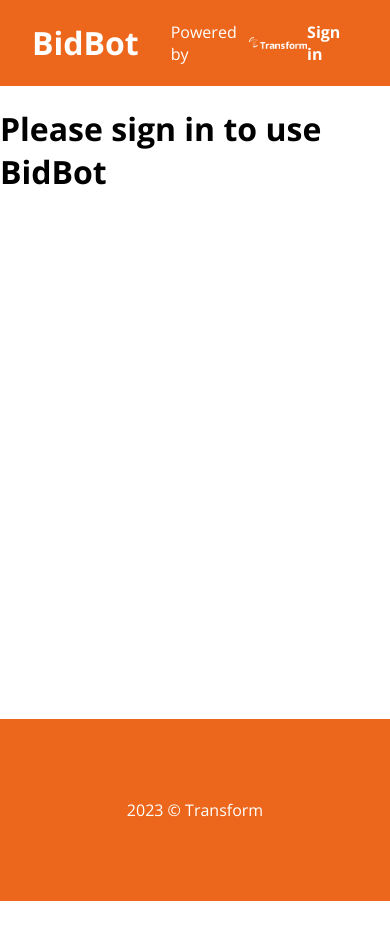
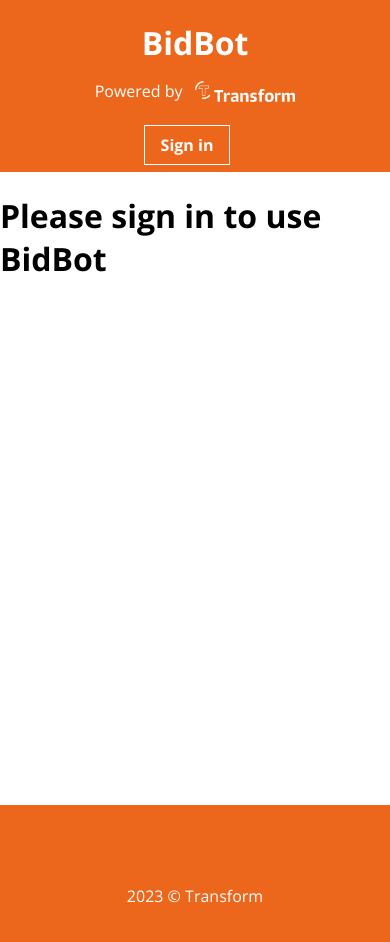
Before and after one commit to tufanbutuner/bidbot-v1, a Next.js app: page / in a window 390 px wide. Shown: the top 942 px of the page. Before the commit the page ends 901 px from the top, so only its background shows below. Built offline with nearby package versions, Linux system fonts and the light colour scheme; no server answers.

Commit message:
more styling

```diff
--- a/components/Navbar.tsx
+++ b/components/Navbar.tsx
@@ -25,10 +25,14 @@
         {session ? (
           <>
             <li>{session.user?.name}</li>
-            <li onClick={() => signOut()}>Sign out</li>
+            <li className="auth-container" onClick={() => signOut()}>
+              Sign out
+            </li>
           </>
         ) : (
-          <li onClick={() => signIn()}>Sign in</li>
+          <li className="auth-container" onClick={() => signIn()}>
+            Sign in
+          </li>
         )}
       </ul>
     </div>
--- a/styles/globals.scss
+++ b/styles/globals.scss
@@ -107,7 +107,7 @@
 
   li {
     display: inline;
-    margin-right: 10px;
+    margin-right: 1rem;
     font-weight: bold;
     cursor: pointer;
   }
@@ -243,14 +243,39 @@
   font-weight: bold;
 }
 
+.auth-container {
+  border: 1px solid #fff;
+  padding: 0.5rem 1rem;
+}
+
 @media (max-width: 768px) {
   .page-container {
     display: flex;
     flex-direction: column;
   }
 
+  .main-container {
+    display: flex;
+    flex-direction: column;
+    height: auto;
+
+    textarea {
+      height: 180px;
+    }
+  }
+
   .navbar-container {
     width: 100%;
+    flex-direction: column;
+  }
+
+  .navbar-brand {
+    flex-direction: column;
+    gap: 0rem;
+
+    h1 {
+      margin-bottom: 0rem;
+    }
   }
 }
 
```
